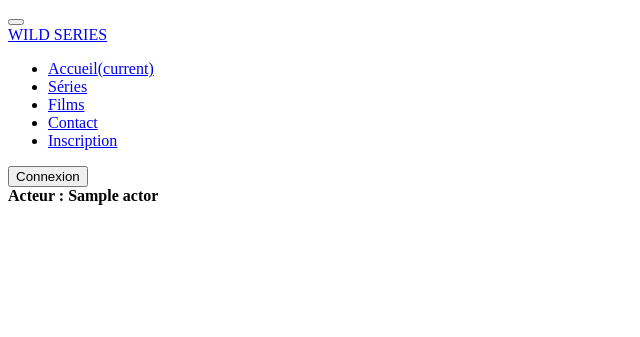
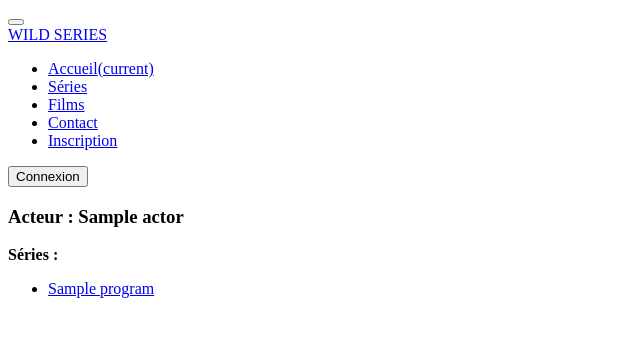
Before and after one commit to ellouly/Wild-Series, a Symfony app: template templates/wild/actor.html.twig in a window 1280 px wide. Shown: the top 337 px of the page, without its empty margins (0-640 px from the left). Run offline with Twig, Linux system fonts and the light colour scheme; the template is opened without the code that fills it: most values are stand-ins (such as "Sample title", 1, 10 or a date in 2020); some libraries are stand-ins or nearby versions.

Commit message:
challenge symfony quete 13 - Many to Many

```diff
--- a/assets/css/app.scss
+++ b/assets/css/app.scss
@@ -5,4 +5,5 @@ $theme-colors: (
         "secondary": #B38B00,
 );
 
+@import url('https://fonts.googleapis.com/css?family=Asap|Bungee+Inline|Play&display=swap');
 @import "~bootstrap/scss/bootstrap";
--- a/src/Controller/WildController.php
+++ b/src/Controller/WildController.php
@@ -109,6 +109,7 @@ class WildController extends AbstractController
             ' ', ucwords(trim(strip_tags($slug)), "-")
         );
 
+
         $program = $this->getDoctrine()
             ->getRepository(Program::class)
             ->findOneBy(['title' => mb_strtolower($slug)]);
@@ -175,11 +176,11 @@ class WildController extends AbstractController
             ->getRepository(Actor::class)
             ->findOneBy(['id' => $id]);
 
-        $program = $actor->getPrograms();
+        $programs = $actor->getPrograms();
 
         return $this->render('wild/actor.html.twig', [
             'actor' => $actor,
-            'program' => $program,
+            'programs' => $programs,
         ]);
     }
 }
--- a/templates/episode/index.html.twig
+++ b/templates/episode/index.html.twig
@@ -37,5 +37,5 @@
         </tbody>
     </table>
 
-    <a href="{{ path('episode_new') }}">Créer un nouvel épisode</a>
+    <a class="create" href="{{ path('episode_new') }}">Créer un nouvel épisode</a>
 {% endblock %}
--- a/templates/home.html.twig
+++ b/templates/home.html.twig
@@ -3,5 +3,6 @@
 {% block body %}
 
         <h1>Bienvenue !</h1>
+        <img src="{{ asset('build/images/series-a-regarder-en-anglais-1.jpg') }}">
 
 {% endblock %}
--- a/templates/program/show.html.twig
+++ b/templates/program/show.html.twig
@@ -17,7 +17,7 @@
             </tr>
             <tr>
                 <th>Affiche</th>
-                <td>{{ program.poster }}</td>
+                <img src="{{program.poster}}" alt="{{ program.title }} poster">
             </tr>
         </tbody>
     </table>
--- a/templates/wild/actor.html.twig
+++ b/templates/wild/actor.html.twig
@@ -3,8 +3,18 @@
 {% block title %}Acteurs{% endblock %}
 
 {% block body %}
-    <strong>Acteur : {{ actor.name }}</strong>
 
+    <div class="actor">
+        <h3>Acteur : {{ actor.name }}</h3>
 
+        <strong>Séries :</strong>
+        <ul>
 
+            {% for program in programs %}
+                <li><a href="{{ path('program_show',{'id':program.id}) }}">{{ program.title }}</a></li>
+            {% else %}
+                <li>Aucune série pour cet acteur</li>
+            {% endfor %}
+        </ul>
+    </div>
 {% endblock %}
--- a/webpack.config.js
+++ b/webpack.config.js
@@ -10,6 +10,18 @@ Encore
     // directory where compiled assets will be stored
     .setOutputPath('public/build/')
     // public path used by the web server to access the output path
+    .copyFiles({
+         from: './assets/images',
+
+         // optional target path, relative to the output dir
+         to: 'images/[path][name].[ext]',
+
+         // if versioning is enabled, add the file hash too
+         //to: 'images/[path][name].[hash:8].[ext]',
+
+         // only copy files matching this pattern
+         //pattern: /\.(png|jpg|jpeg)$/
+     })
     .setPublicPath('/build')
     // only needed for CDN's or sub-directory deploy
     //.setManifestKeyPrefix('build/')
```
Also changed, not shown: templates/wild/show.html.twig (+6 -4 lines).
